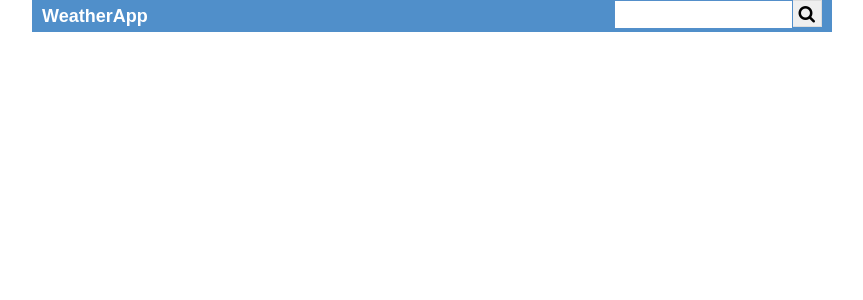
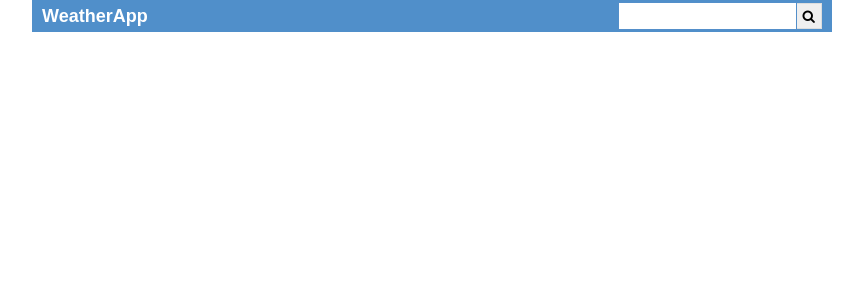
Before and after one commit to denisvfedas/Weather, a React (Create React App) app: page / in a window 1280 px wide. Shown: the top 300 px of the page, without its empty margins (208-1071 px from the left). Built offline with nearby package versions, Linux system fonts and the light colour scheme.

Commit message:
Search.css problem with button

```diff
--- a/src/Search.css
+++ b/src/Search.css
@@ -5,6 +5,7 @@
 .Search form {
   margin: 0;
   display: flex;
+  align-items: center;
   height: 2em;
 }
 
--- a/src/Search.js
+++ b/src/Search.js
@@ -25,7 +25,7 @@ class Search extends React.Component {
       <div className="Search">
         <form onSubmit={this._submitHandle}>
           <input type="text" ref="cityInput" className="Search-form-input"/>
-          <button className="Search-form-button"><i className="fa fa-search fa-lg"/></button>
+          <button className="Search-form-button"><i className="fa fa-search"/></button>
         </form>
       </div>
     );
```
